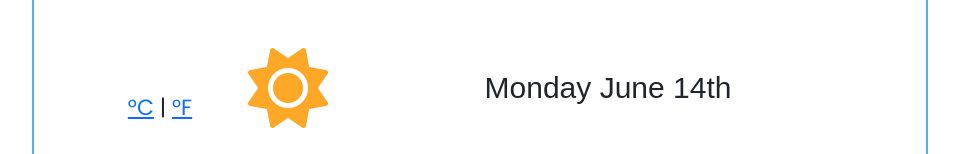
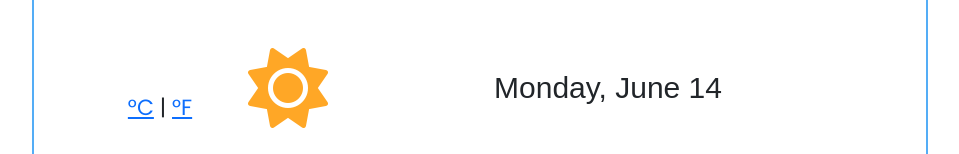
Before and after one commit to stefc400/my-weather-app, a plain HTML site: page index.html in a window 1280 px wide. Shown: the part 211-365 px from the top of the page, without its empty margins (160-1119 px from the left). Drawn offline with nearby package versions, Linux system fonts and the light colour scheme; no server answers.

Commit message:
Current date JS

```diff
--- a/index.html
+++ b/index.html
@@ -71,11 +71,8 @@
           </p>
         </div>
         <div class="col-8 weather-information">
-          <h2 class="current-city">
-            <span id="current-city"></span>
-            <span id="current-time"></span>
-          </h2>
-          <h3 class="current-date">Monday June 14th</h3>
+          <h2 class="current-city" id="current-city"></h2>
+          <h3 class="current-date" id="current-date">Monday June 14th</h3>
           <p class="weather-info">
             <span id="humidity"></span>
             <br />
--- a/src/script.js
+++ b/src/script.js
@@ -69,3 +69,38 @@ let searchForm = document.querySelector("#search-form");
 searchForm.addEventListener("submit", updateLocation);
 
 search("New york");
+
+function formatDate(today) {
+  let days = [
+    "Sunday",
+    "Monday",
+    "Tuesday",
+    "Wednesday",
+    "Thursday",
+    "Friday",
+    "Saturday",
+  ];
+  let day = days[today.getDay()];
+  let months = [
+    "January",
+    "Febuary",
+    "March",
+    "April",
+    "May",
+    "June",
+    "July",
+    "August",
+    "September",
+    "October",
+    "November",
+    "December",
+  ];
+  let month = months[today.getMonth()];
+  let date = today.getDate();
+
+  let fullDate = `${day}, ${month} ${date}`;
+  return fullDate;
+}
+
+let currentDate = document.querySelector("#current-date");
+currentDate.innerHTML = formatDate(new Date());
```
